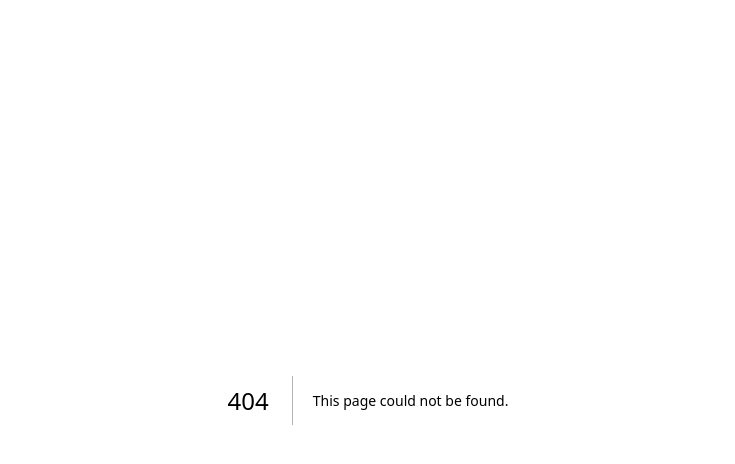
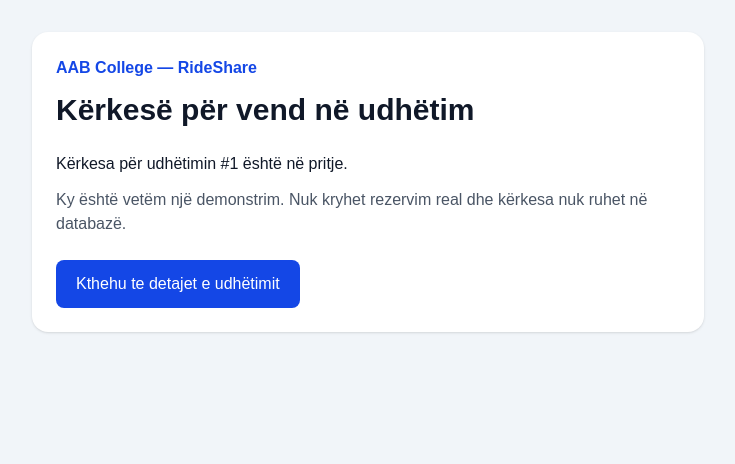
Before and after one commit to fjollaibishaj-dev/rideshare-mobile, a Next.js app: page /udhetimi/1/kerkesa in a window 1280 px wide. Before the commit this address had no page. Shown: the top 464 px of the page, without its empty margins (272-1007 px from the left). Built offline with nearby package versions, Linux system fonts and the light colour scheme.

Commit message:
Shto faqen e kerkeses dhe dokumentimin Java 3

```diff
--- /dev/null
+++ b/app/udhetimi/[id]/kerkesa/page.tsx
@@ -0,0 +1,42 @@
+
+import Link from "next/link";
+
+export const instant = false;
+
+type Props = {
+  params: Promise<{ id: string }>;
+};
+
+export default async function KerkesaPage({ params }: Props) {
+  const { id } = await params;
+
+  return (
+    <main className="min-h-screen bg-slate-100 p-8 text-gray-900">
+      <div className="mx-auto max-w-2xl rounded-2xl bg-white p-6 shadow">
+        <p className="font-semibold text-blue-700">
+          AAB College — RideShare
+        </p>
+
+        <h1 className="mt-3 text-3xl font-bold">
+          Kërkesë për vend në udhëtim
+        </h1>
+
+        <p className="mt-6">
+          Kërkesa për udhëtimin #{id} është në pritje.
+        </p>
+
+        <p className="mt-3 text-gray-600">
+          Ky është vetëm një demonstrim. Nuk kryhet rezervim real
+          dhe kërkesa nuk ruhet në databazë.
+        </p>
+
+        <Link
+          href={`/udhetimi/${id}`}
+          className="mt-6 inline-block rounded-lg bg-blue-700 px-5 py-3 text-white hover:bg-blue-800"
+        >
+          Kthehu te detajet e udhëtimit
+        </Link>
+      </div>
+    </main>
+  );
+}
```
Also changed, not shown: 2 other files (tests, documents, lock files or other folders).
